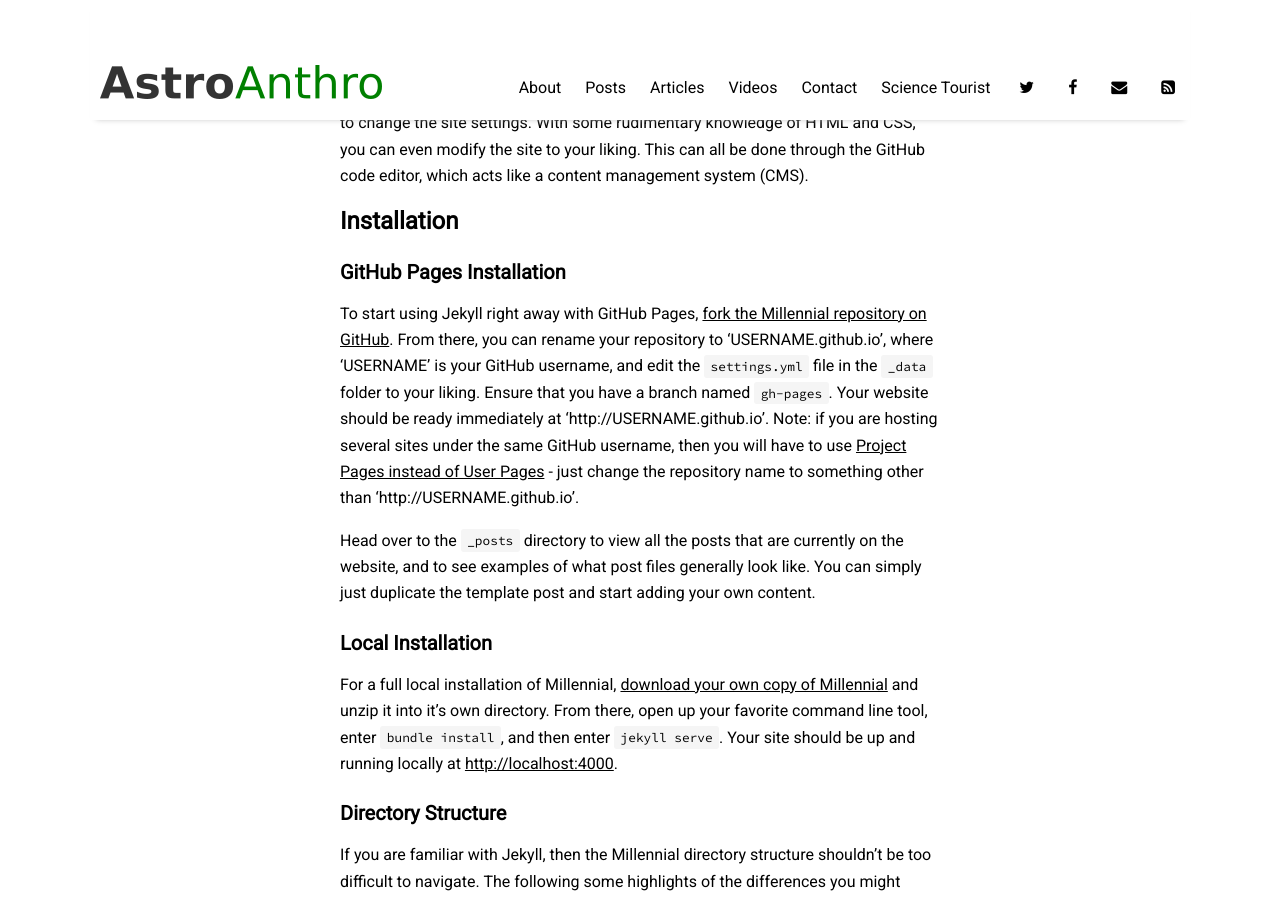
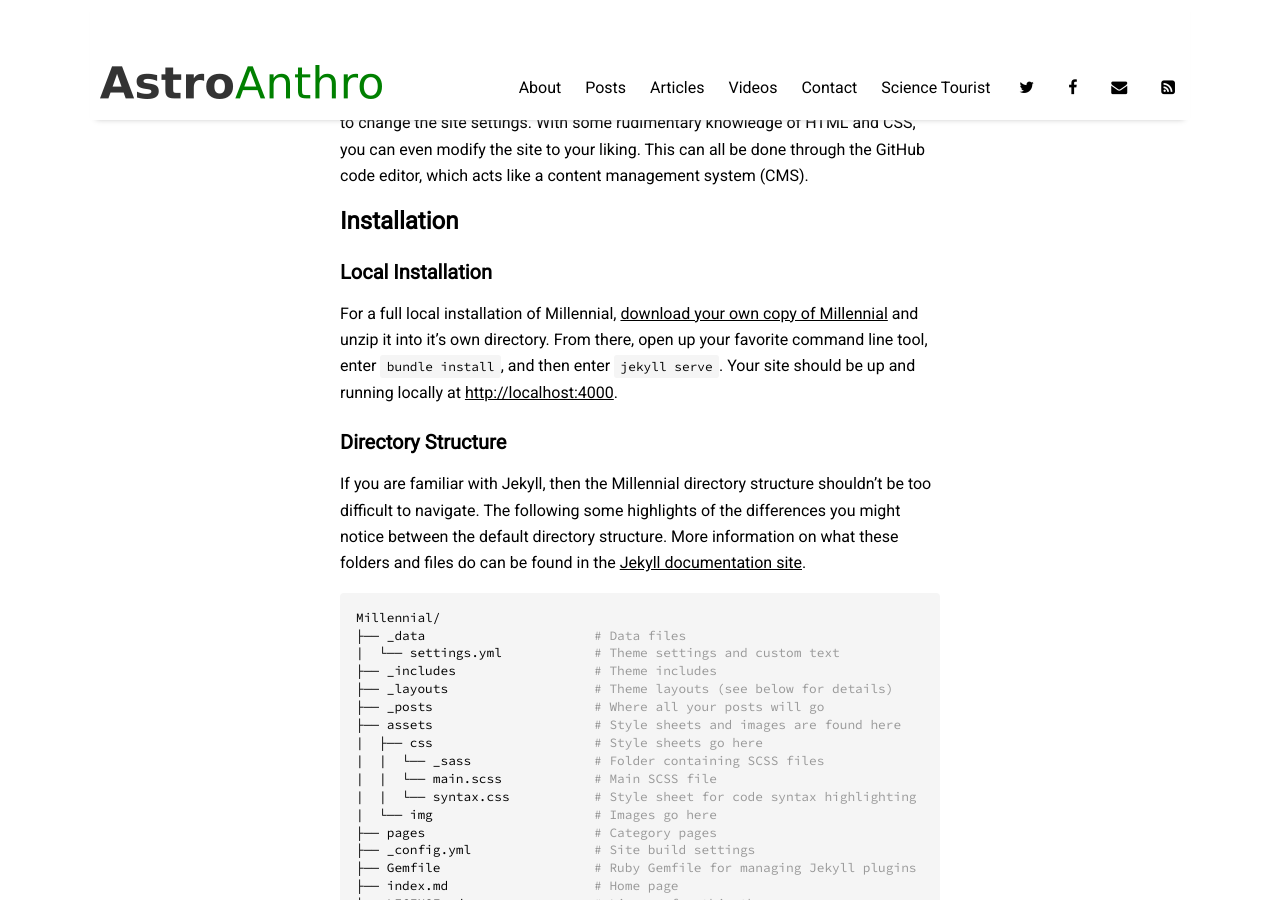
Before and after one commit to romeeld/AstroAnthro, a Jekyll site: the page built from _posts/2016-10-10-getting-started.md, in a window 1280 px wide and 900 px high, scrolled down 2903 px. Built offline with Jekyll 4.4.1, drawn with Linux system fonts in a browser that asks for light colours; nearby versions of some CDN libraries.

Commit message:
Update 2016-10-10-getting-started.md

```diff
--- a/_posts/2016-10-10-getting-started.md
+++ b/_posts/2016-10-10-getting-started.md
@@ -72,12 +72,6 @@ Jekyll is a simple, blog-aware, static site generator for personal, project, or
 The beauty of hosting your website on GitHub is that you don't have to actually have Jekyll installed on your computer. Everything can be done through the GitHub code editor, with minimal knowledge of how to use Jekyll or the command line. All you have to do is add your posts to the `_posts` directory and edit the `_config.yml` file to change the site settings. With some rudimentary knowledge of HTML and CSS, you can even modify the site to your liking. This can all be done through the GitHub code editor, which acts like a content management system (CMS).
 
 ## Installation
-
-### GitHub Pages Installation
-
-To start using Jekyll right away with GitHub Pages, [fork the Millennial repository on GitHub](https://github.com/LeNPaul/Millennial/fork). From there, you can rename your repository to 'USERNAME.github.io', where 'USERNAME' is your GitHub username, and edit the `settings.yml` file in the `_data` folder to your liking. Ensure that you have a branch named `gh-pages`. Your website should be ready immediately at 'http://USERNAME.github.io'. Note: if you are hosting several sites under the same GitHub username, then you will have to use [Project Pages instead of User Pages](https://help.github.com/articles/user-organization-and-project-pages/) - just change the repository name to something other than 'http://USERNAME.github.io'.
-
-Head over to the `_posts` directory to view all the posts that are currently on the website, and to see examples of what post files generally look like. You can simply just duplicate the template post and start adding your own content.
 
 ### Local Installation
 
```
